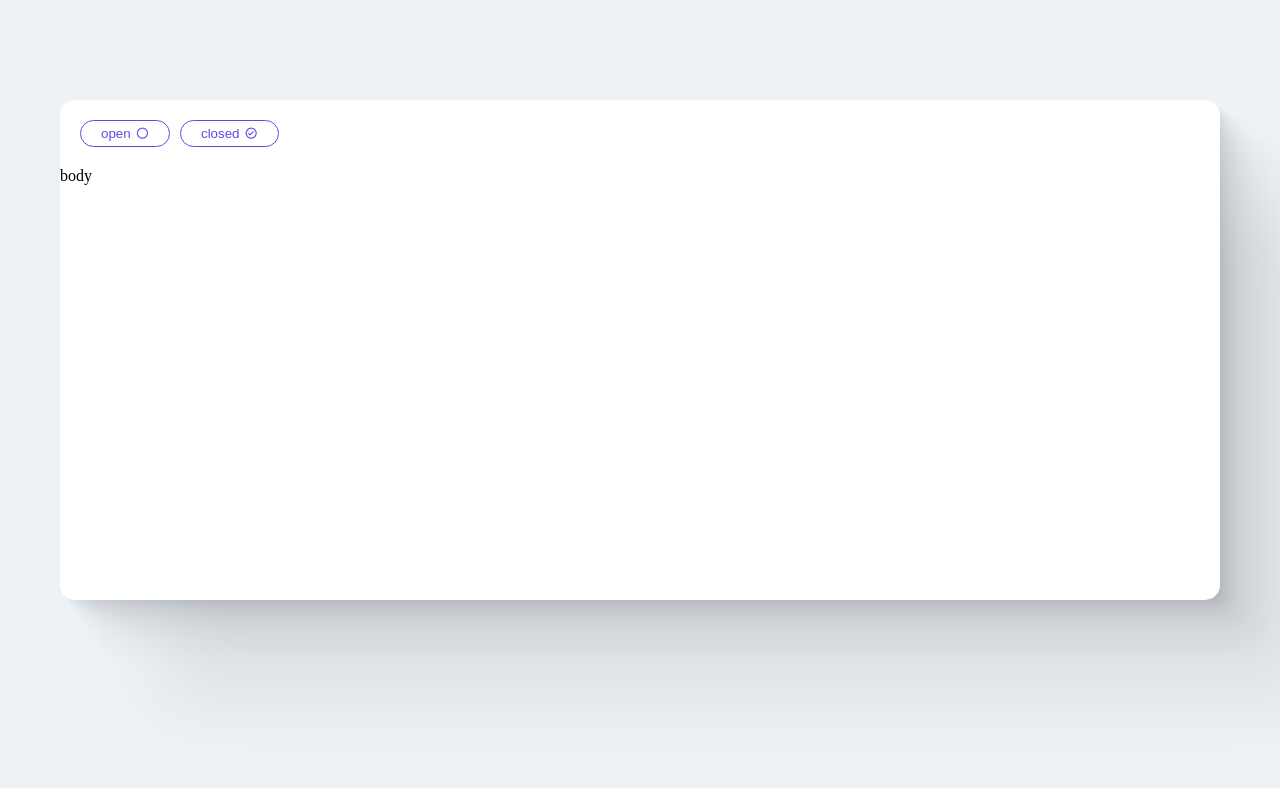
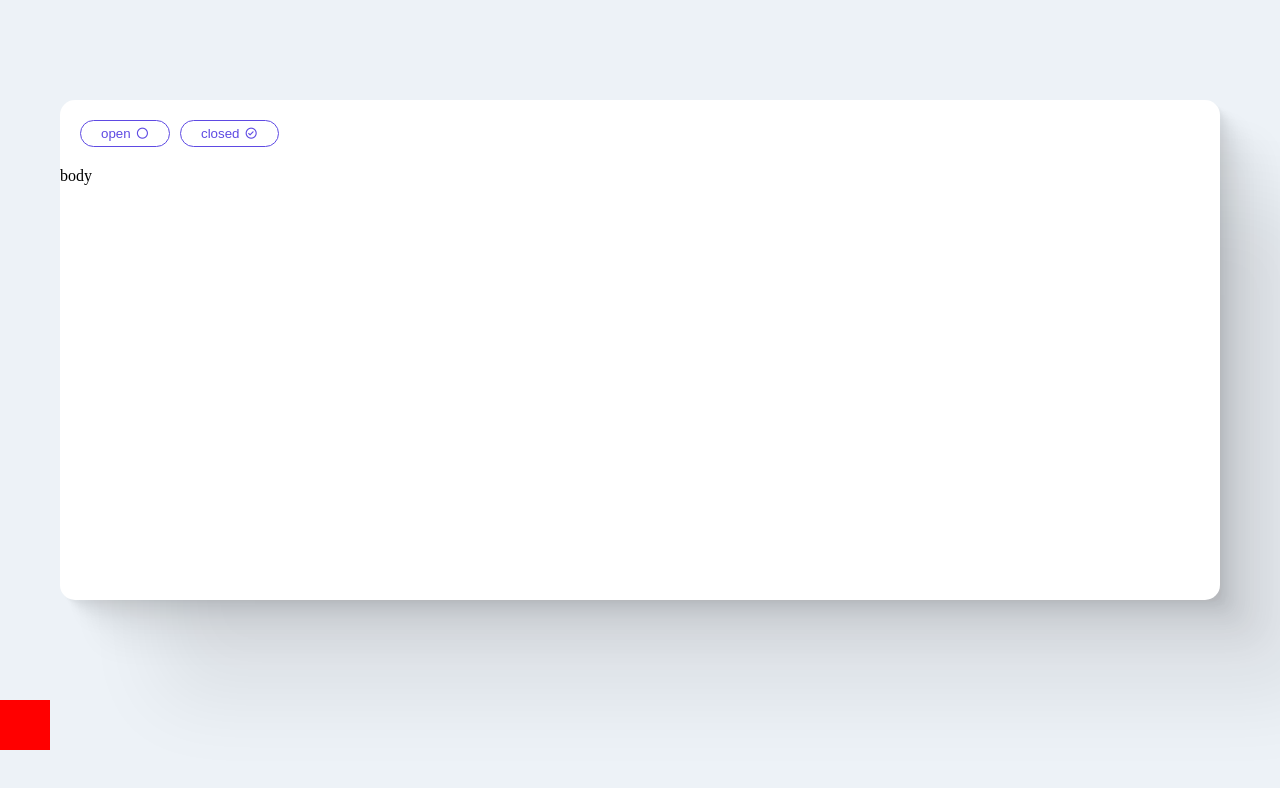
Before and after one commit to amirhshahbazi/mosec-vue, a Vue app: page / in a window 1280 px wide. Shown: the top 788 px of the page. Built offline with nearby package versions, Linux system fonts and the light colour scheme.

Commit message:
add a scroll anchor to handle receiving end of list

```diff
--- /dev/null
+++ b/src/components/common/ScrollAnchor.vue
@@ -0,0 +1,28 @@
+<template>
+  <div class="scroll-anchor"></div>
+</template>
+
+<script>
+import useScrollAnchor from "../../composables/useScrollAnchor"
+export default {
+  name: "ScrollAnchor",
+  props: {
+    options: {
+      type: Object,
+      default: () => ({})
+    }
+  },
+  setup() {
+    const { observer } = useScrollAnchor()
+    return { observer }
+  }
+}
+</script>
+
+<style scoped lang="scss">
+.scroll-anchor {
+  width: 50px;
+  height: 50px;
+  background: red;
+}
+</style>
--- a/src/composables/useIssues.js
+++ b/src/composables/useIssues.js
@@ -13,6 +13,6 @@ export default function useIssues() {
 
     return {
         handleStateChange,
-        selectedState: selectedStates
+        selectedStates
     }
 }
--- /dev/null
+++ b/src/composables/useScrollAnchor.js
@@ -0,0 +1,22 @@
+import { ref, onBeforeUnmount, onMounted } from 'vue'
+
+export default function useScrollAnchor() {
+    let observer = ref({})
+
+    onMounted(() => {
+        observer.value = new IntersectionObserver(([entry]) => {
+            if (entry && entry.isIntersecting) {
+                console.log('intersected!')
+            }
+        })
+        observer.value.observe(document.querySelector('.scroll-anchor'))
+    })
+
+    onBeforeUnmount(() => {
+        observer.value.disconnect()
+    })
+
+    return {
+        observer
+    }
+}
--- a/src/views/Issues.vue
+++ b/src/views/Issues.vue
@@ -18,20 +18,23 @@
       </template>
     </container>
   </div>
+  <scroll-anchor />
 </template>
 
 <script>
 import useIssues from "../composables/useIssues"
 import Container from "../components/common/Container"
 import SwitchButton from "../components/base/SwitchButton"
+import ScrollAnchor from "../components/common/ScrollAnchor";
 export default {
   name: "Issues",
-  components: {SwitchButton, Container},
+  components: {ScrollAnchor, SwitchButton, Container},
   setup() {
-    const { handleStateChange } = useIssues()
+    const { handleStateChange, selectedStates } = useIssues()
 
     return {
-      handleStateChange
+      handleStateChange,
+      selectedStates
     }
   }
 }
```
